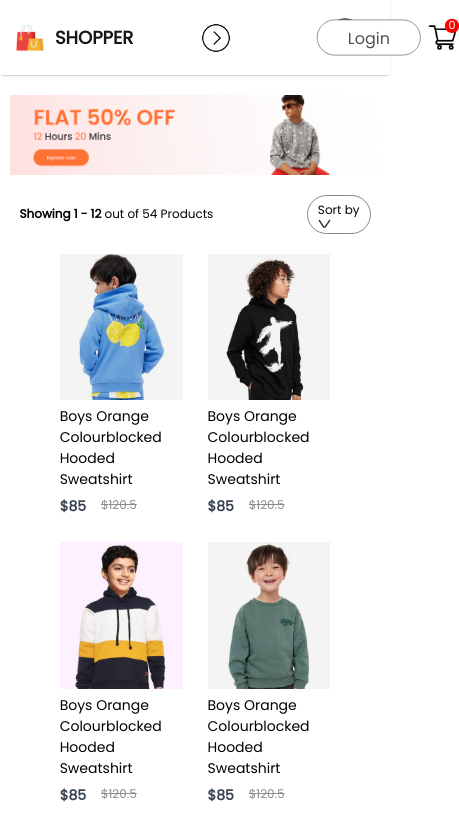
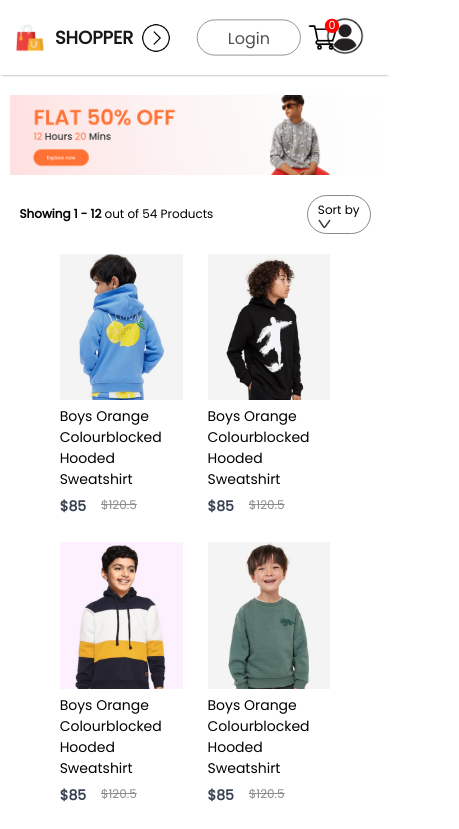
Before and after one commit to muchalagudvivek/E-commerceFrontend, a React (Create React App) app in the folder E-commerce Frontend/: page /kids in a window 390 px wide. Shown: the top 829 px of the page, 459 px wide, since content can reach past the window. Built offline with nearby package versions, Linux system fonts and the light colour scheme.

Commit message:
changes added..

```diff
--- a/E-commerce Frontend/src/Components/Navbar/Navbar.css
+++ b/E-commerce Frontend/src/Components/Navbar/Navbar.css
@@ -102,6 +102,7 @@
     .nav-menu{
         gap: 15px;
     }
+
 }
 
 @media(max-width:750px){
@@ -136,6 +137,9 @@
     .nav-cart-count{
         margin-left: -25px;
     }
+    .nav-profile{
+       margin-left: -50px;
+    }
 }
 
 @media(max-width:500px){
@@ -159,4 +163,7 @@
     .nav-login-cart{
         gap: 10px;
     }
+    .nav-profile{
+        gap: 5px;
+    }
 }
```
